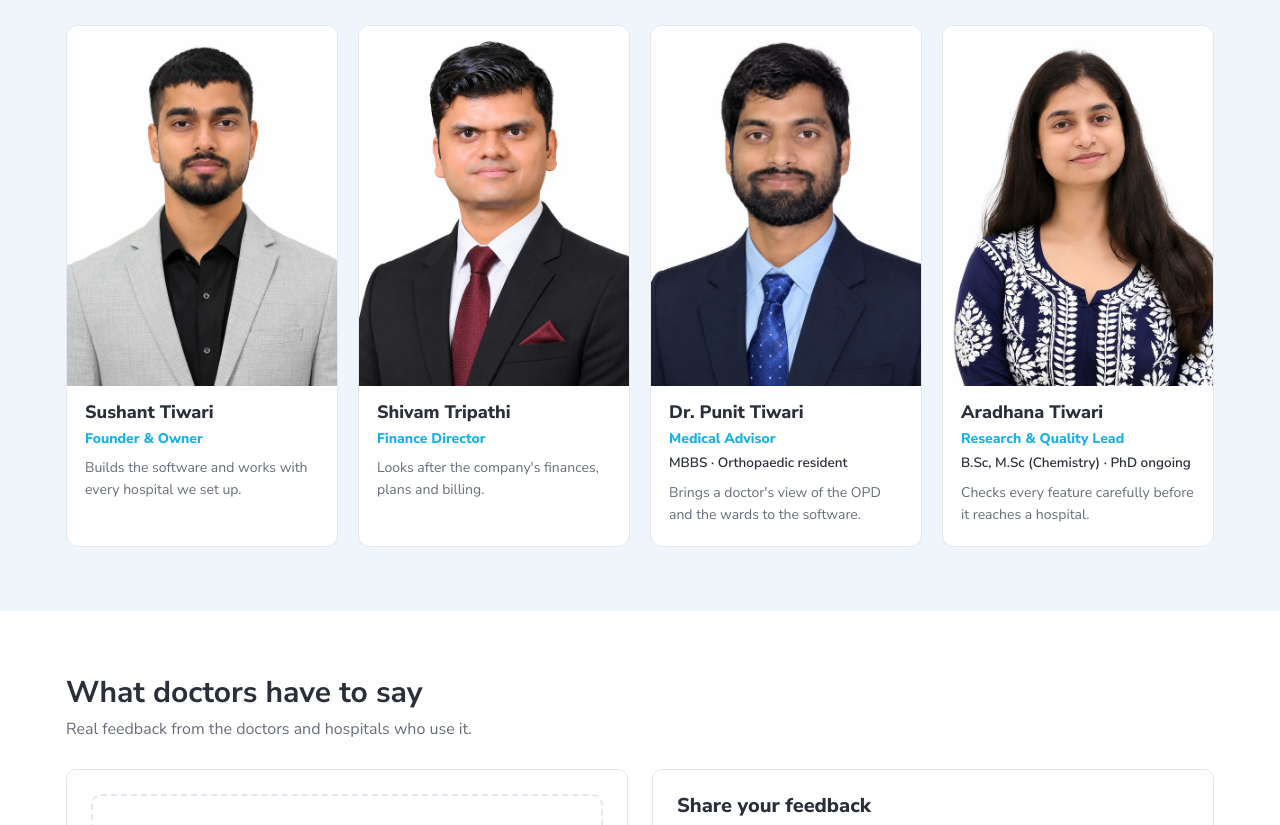
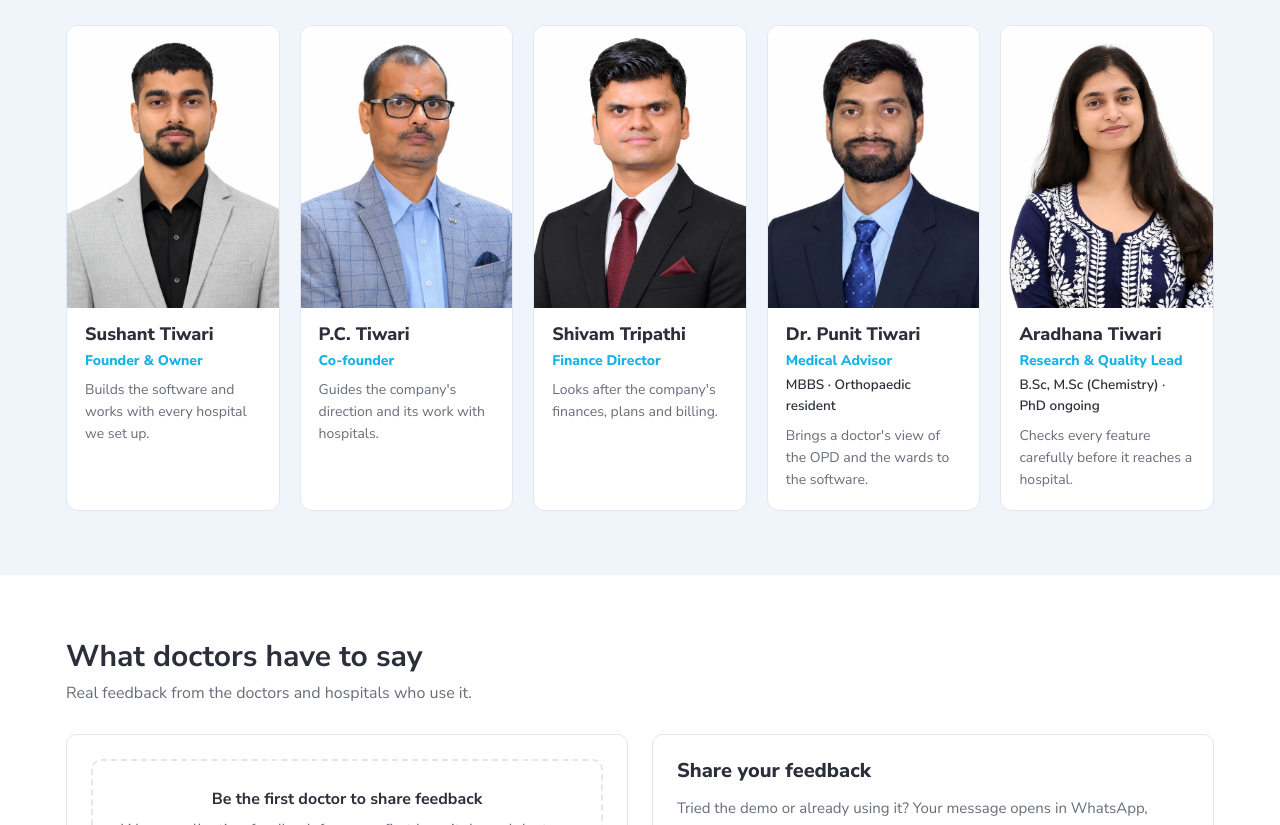
Before and after one commit to sushant8ds/upchardesk-website, a plain HTML site: page index.html in a window 1280 px wide. Shown: the part 6370-7195 px from the top of the page. Drawn offline with Linux system fonts and the light colour scheme.

Commit message:
Team: add P.C. Tiwari (Co-founder); five cards in one row
Co-Authored-By: Claude Opus 5.5 <noreply@anthropic.com>

```diff
--- a/index.html
+++ b/index.html
@@ -258,8 +258,8 @@
   @media (max-width: 460px) { .plan ul { grid-template-columns: 1fr; } }
 
   /* Team */
-  .team { display: grid; grid-template-columns: repeat(4, 1fr); gap: 20px; }
-  .member { display: grid; grid-template-rows: auto 1fr; border: 1px solid var(--line); border-radius: 12px; background: var(--bg); overflow: hidden; transition: box-shadow .2s, transform .2s; }
+  .team { display: flex; flex-wrap: wrap; justify-content: center; gap: 20px; }
+  .member { flex: 0 1 calc((100% - 80px) / 5); min-width: 0; display: grid; grid-template-rows: auto 1fr; border: 1px solid var(--line); border-radius: 12px; background: var(--bg); overflow: hidden; transition: box-shadow .2s, transform .2s; }
   .member:hover { box-shadow: var(--shadow); transform: translateY(-2px); }
   .photo { aspect-ratio: 3 / 4; max-width: 100%; background: linear-gradient(180deg, #f4f7fc, #e8eef8); display: grid; place-items: center; color: #8b93a7; overflow: hidden; }
   .photo img { width: 100%; height: 100%; object-fit: cover; object-position: center top; }
@@ -269,8 +269,9 @@
   .member .role { color: var(--sky); font-weight: 800; font-size: 14px; }
   .member .qual { color: var(--ink); font-size: 13.5px; font-weight: 600; }
   .member p { color: var(--muted); font-size: 14px; margin-top: 4px; }
-  @media (max-width: 1000px) { .team { grid-template-columns: repeat(2, 1fr); } }
-  @media (max-width: 460px) { .team { grid-template-columns: 1fr; } }
+  @media (max-width: 1000px) { .member { flex-basis: calc((100% - 40px) / 3); } }
+  @media (max-width: 700px) { .member { flex-basis: calc((100% - 20px) / 2); } }
+  @media (max-width: 420px) { .member { flex-basis: 100%; } }
 
   /* Testimonials + forms */
   .two { display: grid; grid-template-columns: 1fr 1fr; gap: 24px; align-items: start; }
@@ -770,6 +771,7 @@ const CONFIG = {
   ],
   team: [                              // photo: a file published with the page ("img/...") or a web address ("https://...")
     { name: "Sushant Tiwari", role: "Founder & Owner", qual: "", about: "Builds the software and works with every hospital we set up.", photo: "img/team-sushant.webp" },
+    { name: "P.C. Tiwari", role: "Co-founder", qual: "", about: "Guides the company's direction and its work with hospitals.", photo: "img/team-pc.webp" },
     { name: "Shivam Tripathi", role: "Finance Director", qual: "", about: "Looks after the company's finances, plans and billing.", photo: "img/team-shivam.webp" },
     { name: "Dr. Punit Tiwari", role: "Medical Advisor", qual: "MBBS \u00b7 Orthopaedic resident", about: "Brings a doctor's view of the OPD and the wards to the software.", photo: "img/team-punit.webp" },
     { name: "Aradhana Tiwari", role: "Research & Quality Lead", qual: "B.Sc, M.Sc (Chemistry) \u00b7 PhD ongoing", about: "Checks every feature carefully before it reaches a hospital.", photo: "img/team-aradhana.webp" }
```
Also changed, not shown: img/team-pc.webp (added).
